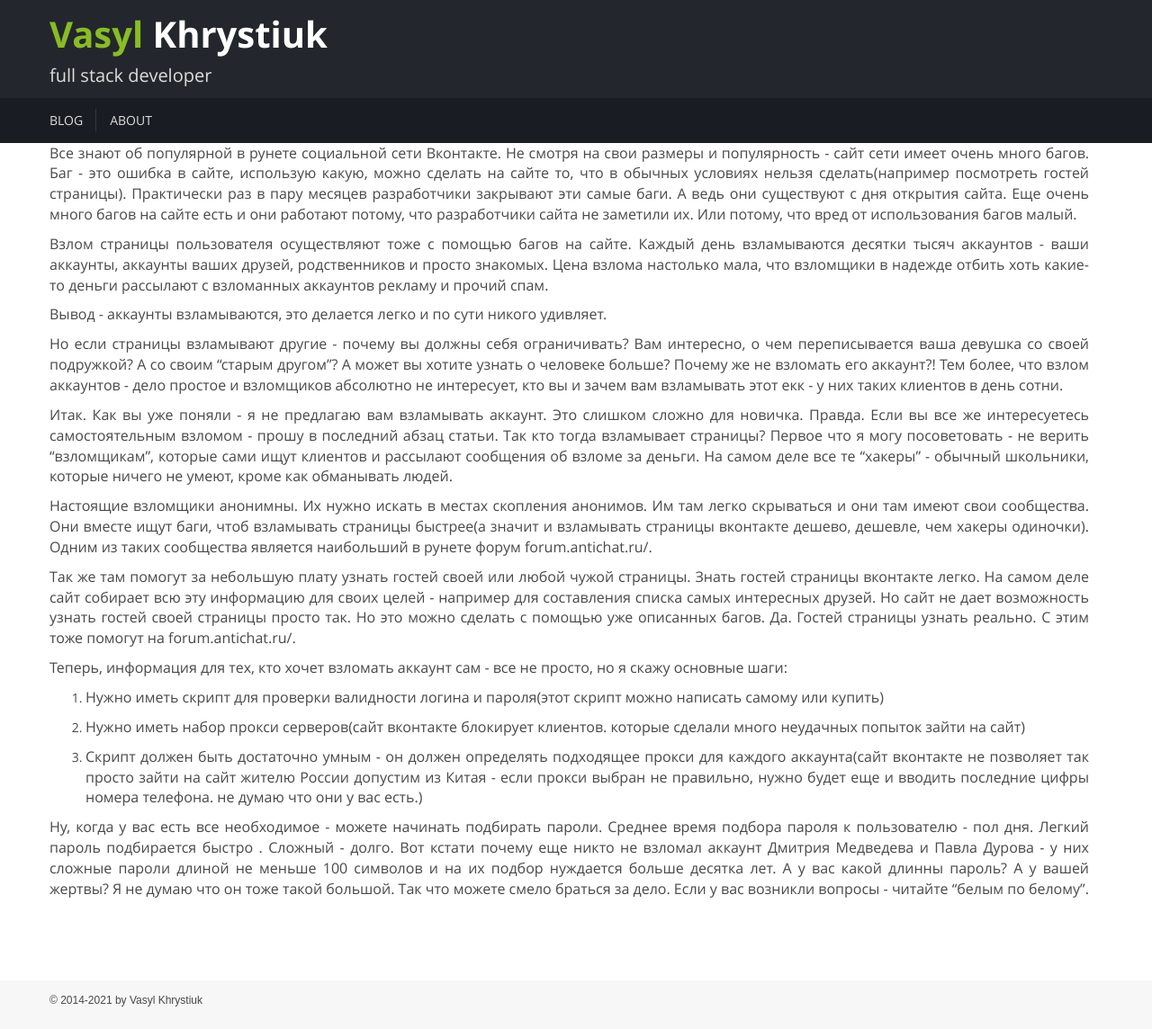
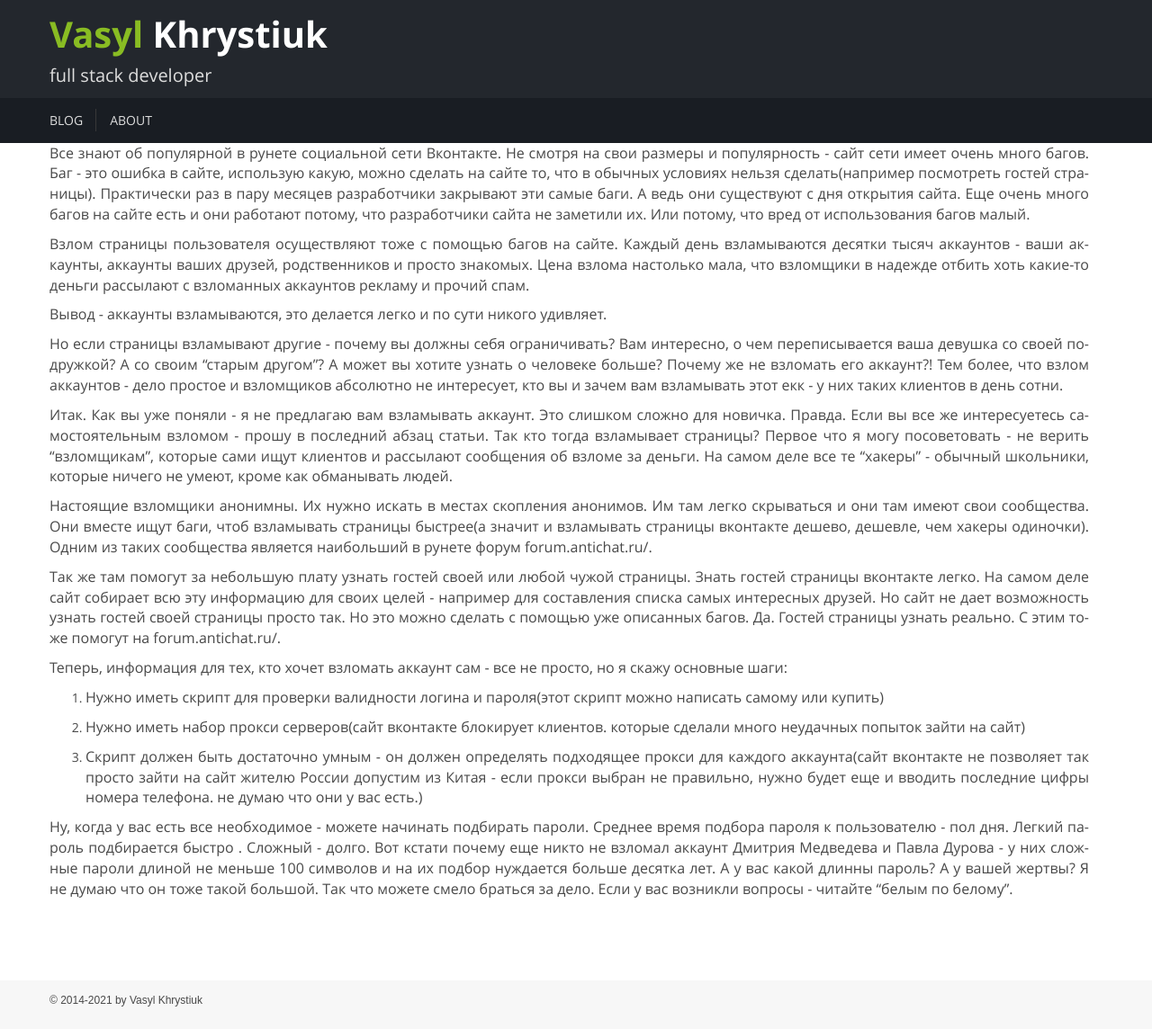
Before and after one commit to msangel/msangel.github.io, a Jekyll site: the page built from _posts/2014-03-14-vzlom-vkontakte.markdown, in a window 1280 px wide. Shown: the whole page at 90% size. Built offline with Jekyll 4.4.1, drawn with Linux system fonts in a browser that asks for light colours; our own code applies the rules of GitHub Pages for plain Markdown files; comment, search, counter and statistics services are not loaded.

Commit message:
Updated Vzlom Vkontakte

```diff
--- a/_posts/2014-03-14-vzlom-vkontakte.markdown
+++ b/_posts/2014-03-14-vzlom-vkontakte.markdown
@@ -3,28 +3,28 @@ title: взлом страницы вконтакте
 date: 2014-03-14 01:32:00 Z
 ---
 
-Все знают об популярной в рунете социальной сети Вконтакте. Не смотря на свои размеры и популярность - сайт сети имеет очень много багов. Баг - это ошибка в сайте, использую какую, можно сделать на сайте то, что в обычных условиях нельзя сделать(например посмотреть гостей страницы). Практически раз в пару месяцев разработчики закрывают эти самые  баги. А ведь они существуют с дня открытия сайта. Еще очень много багов на сайте есть и они работают потому, что разработчики сайта не заметили их. Или потому, что вред от использования багов малый.
+Все зна&shy;ют об по&shy;пу&shy;ляр&shy;ной в ру&shy;не&shy;те со&shy;ци&shy;аль&shy;ной се&shy;ти Вкон&shy;так&shy;те. Не смот&shy;ря на свои раз&shy;ме&shy;ры и по&shy;пу&shy;ляр&shy;ность - сайт се&shy;ти име&shy;ет очень мно&shy;го ба&shy;гов. Баг - это ошиб&shy;ка в сай&shy;те, ис&shy;поль&shy;зую ка&shy;кую, мож&shy;но сде&shy;лать на сай&shy;те то, что в обыч&shy;ных усло&shy;ви&shy;ях не&shy;льзя сде&shy;лать(на&shy;при&shy;мер по&shy;смот&shy;реть гос&shy;тей стра&shy;ни&shy;цы). Прак&shy;ти&shy;чес&shy;ки раз в па&shy;ру ме&shy;ся&shy;цев раз&shy;ра&shy;бот&shy;чи&shy;ки за&shy;кры&shy;ва&shy;ют эти са&shy;мые  ба&shy;ги. А ведь они су&shy;щест&shy;ву&shy;ют с дня от&shy;кры&shy;тия сай&shy;та. Еще очень мно&shy;го ба&shy;гов на сай&shy;те есть и они ра&shy;бо&shy;та&shy;ют по&shy;то&shy;му, что раз&shy;ра&shy;бот&shy;чи&shy;ки сай&shy;та не за&shy;ме&shy;ти&shy;ли их. Или по&shy;то&shy;му, что вред от ис&shy;поль&shy;зо&shy;ва&shy;ния ба&shy;гов ма&shy;лый.
 
-Взлом страницы пользователя осуществляют тоже с помощью багов на сайте. Каждый день взламываются десятки тысяч аккаунтов - ваши аккаунты, аккаунты ваших друзей, родственников и просто знакомых. Цена взлома настолько мала, что взломщики в надежде отбить хоть какие-то деньги рассылают с взломанных аккаунтов рекламу и прочий спам.
+Взлом стра&shy;ни&shy;цы поль&shy;зо&shy;ва&shy;те&shy;ля осу&shy;щест&shy;вля&shy;ют то&shy;же с по&shy;мощью ба&shy;гов на сай&shy;те. Каж&shy;дый день взла&shy;мы&shy;ва&shy;ют&shy;ся де&shy;сят&shy;ки ты&shy;сяч ак&shy;каун&shy;тов - ва&shy;ши ак&shy;каун&shy;ты, ак&shy;каун&shy;ты ва&shy;ших дру&shy;зей, родст&shy;вен&shy;ни&shy;ков и прос&shy;то зна&shy;ко&shy;мых. Це&shy;на взло&shy;ма на&shy;столь&shy;ко ма&shy;ла, что взлом&shy;щи&shy;ки в на&shy;деж&shy;де от&shy;бить хоть ка&shy;кие-то день&shy;ги рас&shy;сы&shy;ла&shy;ют с взло&shy;ман&shy;ных ак&shy;каун&shy;тов рек&shy;ла&shy;му и про&shy;чий спам.
 
-Вывод - аккаунты взламываются, это делается легко и по сути никого удивляет.
+Вы&shy;вод - ак&shy;каун&shy;ты взла&shy;мы&shy;ва&shy;ют&shy;ся, это де&shy;ла&shy;ет&shy;ся лег&shy;ко и по су&shy;ти ни&shy;ко&shy;го удив&shy;ля&shy;ет.
 
-Но если страницы взламывают другие - почему вы должны себя ограничивать? Вам интересно, о чем переписывается ваша девушка со своей подружкой? А со своим "старым другом"? А может вы хотите узнать о человеке больше? Почему же не взломать его аккаунт?!  Тем более, что взлом аккаунтов - дело простое и взломщиков абсолютно не интересует, кто вы и зачем вам взламывать  этот екк - у них таких клиентов в день сотни.
+Но если стра&shy;ни&shy;цы взла&shy;мы&shy;ва&shy;ют дру&shy;гие - по&shy;че&shy;му вы долж&shy;ны се&shy;бя огра&shy;ни&shy;чи&shy;вать? Вам ин&shy;те&shy;рес&shy;но, о чем пе&shy;ре&shy;пи&shy;сы&shy;ва&shy;ет&shy;ся ва&shy;ша де&shy;вуш&shy;ка со сво&shy;ей по&shy;друж&shy;кой? А со сво&shy;им "ста&shy;рым дру&shy;гом"? А мо&shy;жет вы хо&shy;ти&shy;те узнать о че&shy;ло&shy;ве&shy;ке боль&shy;ше? По&shy;че&shy;му же не взло&shy;мать его ак&shy;каунт?!  Тем бо&shy;лее, что взлом ак&shy;каун&shy;тов - де&shy;ло прос&shy;тое и взлом&shy;щи&shy;ков аб&shy;со&shy;лют&shy;но не ин&shy;те&shy;ре&shy;су&shy;ет, кто вы и за&shy;чем вам взла&shy;мы&shy;вать  этот екк - у них та&shy;ких кли&shy;ен&shy;тов в день сот&shy;ни.
 
-Итак. Как вы уже поняли - я не предлагаю вам взламывать аккаунт. Это слишком сложно для новичка. Правда. Если вы все же интересуетесь самостоятельным взломом - прошу в последний абзац статьи. Так кто тогда взламывает страницы? Первое что я могу посоветовать - не верить "взломщикам", которые сами ищут клиентов и рассылают сообщения об взломе за деньги. На самом деле все те "хакеры" - обычный школьники, которые ничего не умеют, кроме как обманывать людей.
+Итак. Как вы уже по&shy;ня&shy;ли - я не пред&shy;ла&shy;гаю вам взла&shy;мы&shy;вать ак&shy;каунт. Это слиш&shy;ком слож&shy;но для но&shy;вич&shy;ка. Прав&shy;да. Если вы все же ин&shy;те&shy;ре&shy;су&shy;е&shy;тесь са&shy;мос&shy;то&shy;я&shy;тель&shy;ным взло&shy;мом - про&shy;шу в по&shy;след&shy;ний аб&shy;зац статьи. Так кто тог&shy;да взла&shy;мы&shy;ва&shy;ет стра&shy;ни&shy;цы? Пер&shy;вое что я мо&shy;гу по&shy;со&shy;ве&shy;то&shy;вать - не ве&shy;рить "взлом&shy;щи&shy;кам", ко&shy;то&shy;рые са&shy;ми ищут кли&shy;ен&shy;тов и рас&shy;сы&shy;ла&shy;ют со&shy;об&shy;ще&shy;ния об взло&shy;ме за день&shy;ги. На са&shy;мом де&shy;ле все те "ха&shy;ке&shy;ры" - обыч&shy;ный школь&shy;ни&shy;ки, ко&shy;то&shy;рые ни&shy;че&shy;го не уме&shy;ют, кро&shy;ме как об&shy;ма&shy;ны&shy;вать лю&shy;дей.
 
-Настоящие взломщики анонимны. Их нужно искать в местах скопления анонимов. Им там легко скрываться и они там имеют свои сообщества. Они вместе ищут баги, чтоб взламывать страницы быстрее(а значит и взламывать страницы вконтакте дешево, дешевле, чем хакеры одиночки). Одним из таких сообщества является наибольший в рунете форум forum.antichat.ru/.
+На&shy;сто&shy;я&shy;щие взлом&shy;щи&shy;ки ано&shy;ним&shy;ны. Их нуж&shy;но ис&shy;кать в мес&shy;тах скоп&shy;ле&shy;ния ано&shy;ни&shy;мов. Им там лег&shy;ко скры&shy;вать&shy;ся и они там име&shy;ют свои со&shy;об&shy;щест&shy;ва. Они вмес&shy;те ищут ба&shy;ги, чтоб взла&shy;мы&shy;вать стра&shy;ни&shy;цы быст&shy;рее(а зна&shy;чит и взла&shy;мы&shy;вать стра&shy;ни&shy;цы вкон&shy;так&shy;те де&shy;ше&shy;во, де&shy;шев&shy;ле, чем ха&shy;ке&shy;ры оди&shy;ноч&shy;ки). Од&shy;ним из та&shy;ких со&shy;об&shy;щест&shy;ва яв&shy;ля&shy;ет&shy;ся наиболь&shy;ший в ру&shy;не&shy;те фо&shy;рум forum.antichat.ru/.
 
-Так же там помогут за небольшую плату узнать гостей своей или любой чужой страницы. Знать гостей страницы вконтакте легко. На самом деле сайт собирает всю эту информацию для своих целей - например для составления списка самых интересных друзей. Но сайт не дает возможность узнать гостей своей страницы просто так. Но это можно сделать с помощью уже описанных багов. Да. Гостей страницы узнать реально. С этим тоже помогут на forum.antichat.ru/.
+Так же там по&shy;мо&shy;гут за не&shy;боль&shy;шую пла&shy;ту узнать гос&shy;тей сво&shy;ей или лю&shy;бой чу&shy;жой стра&shy;ни&shy;цы. Знать гос&shy;тей стра&shy;ни&shy;цы вкон&shy;так&shy;те лег&shy;ко. На са&shy;мом де&shy;ле сайт со&shy;би&shy;ра&shy;ет всю эту ин&shy;фор&shy;ма&shy;цию для сво&shy;их це&shy;лей - на&shy;при&shy;мер для со&shy;став&shy;ле&shy;ния спис&shy;ка са&shy;мых ин&shy;те&shy;рес&shy;ных дру&shy;зей. Но сайт не да&shy;ет воз&shy;мож&shy;ность узнать гос&shy;тей сво&shy;ей стра&shy;ни&shy;цы прос&shy;то так. Но это мож&shy;но сде&shy;лать с по&shy;мощью уже опи&shy;сан&shy;ных ба&shy;гов. Да. Гос&shy;тей стра&shy;ни&shy;цы узнать ре&shy;аль&shy;но. С этим то&shy;же по&shy;мо&shy;гут на forum.antichat.ru/.
 
-Теперь, информация для тех, кто хочет взломать аккаунт сам - все не просто, но я скажу основные шаги:
+Те&shy;перь, ин&shy;фор&shy;ма&shy;ция для тех, кто хо&shy;чет взло&shy;мать ак&shy;каунт сам - все не прос&shy;то, но я ска&shy;жу ос&shy;нов&shy;ные ша&shy;ги:
 
-1. Нужно иметь скрипт для проверки валидности логина и пароля(этот скрипт можно написать самому или купить)
+1. Нуж&shy;но иметь скрипт для про&shy;вер&shy;ки ва&shy;лид&shy;нос&shy;ти ло&shy;ги&shy;на и па&shy;ро&shy;ля(этот скрипт мож&shy;но на&shy;пи&shy;сать са&shy;мо&shy;му или ку&shy;пить)
 
-2. Нужно иметь набор прокси серверов(сайт вконтакте блокирует клиентов. которые сделали много неудачных попыток зайти на сайт)
+2. Нуж&shy;но иметь на&shy;бор прок&shy;си сер&shy;ве&shy;ров(сайт вкон&shy;так&shy;те бло&shy;ки&shy;ру&shy;ет кли&shy;ен&shy;тов. ко&shy;то&shy;рые сде&shy;ла&shy;ли мно&shy;го не&shy;удач&shy;ных по&shy;пы&shy;ток зай&shy;ти на сайт)
 
-3. Скрипт должен быть достаточно умным - он должен определять подходящее прокси для каждого аккаунта(сайт вконтакте не позволяет так просто зайти на сайт жителю России допустим из Китая - если прокси выбран не правильно, нужно будет еще и вводить последние цифры номера телефона. не думаю что они у вас есть.)
+3. Скрипт дол&shy;жен быть до&shy;ста&shy;точ&shy;но ум&shy;ным - он дол&shy;жен опре&shy;де&shy;лять под&shy;хо&shy;дя&shy;щее прок&shy;си для каж&shy;до&shy;го ак&shy;каун&shy;та(сайт вкон&shy;так&shy;те не по&shy;зво&shy;ля&shy;ет так прос&shy;то зай&shy;ти на сайт жи&shy;те&shy;лю Рос&shy;сии до&shy;пус&shy;тим из Ки&shy;тая - если прок&shy;си вы&shy;бран не пра&shy;виль&shy;но, нуж&shy;но бу&shy;дет еще и вво&shy;дить по&shy;след&shy;ние циф&shy;ры но&shy;ме&shy;ра те&shy;ле&shy;фо&shy;на. не ду&shy;маю что они у вас есть.)
 
-Ну, когда у вас есть все необходимое - можете начинать подбирать пароли. Среднее время подбора пароля к пользователю - пол дня. Легкий пароль подбирается быстро . Сложный - долго. Вот кстати почему еще никто не взломал аккаунт Дмитрия Медведева и Павла Дурова - у них сложные пароли длиной не меньше 100 символов и на их подбор нуждается больше десятка лет. А у вас какой длинны пароль? А у вашей жертвы? Я не думаю что он тоже такой большой. Так что можете смело браться за дело.  Если у вас возникли вопросы - читайте "белым по белому".
+Ну, ког&shy;да у вас есть все не&shy;об&shy;хо&shy;ди&shy;мое - мо&shy;же&shy;те на&shy;чи&shy;нать под&shy;би&shy;рать па&shy;ро&shy;ли. Сред&shy;нее вре&shy;мя под&shy;бо&shy;ра па&shy;ро&shy;ля к поль&shy;зо&shy;ва&shy;те&shy;лю - пол дня. Лег&shy;кий па&shy;роль под&shy;би&shy;ра&shy;ет&shy;ся быст&shy;ро . Слож&shy;ный - дол&shy;го. Вот кста&shy;ти по&shy;че&shy;му еще ни&shy;кто не взло&shy;мал ак&shy;каунт Дмит&shy;рия Мед&shy;ве&shy;де&shy;ва и Пав&shy;ла Ду&shy;ро&shy;ва - у них слож&shy;ные па&shy;ро&shy;ли дли&shy;ной не мень&shy;ше 100 сим&shy;во&shy;лов и на их под&shy;бор нуж&shy;да&shy;ет&shy;ся боль&shy;ше де&shy;сят&shy;ка лет. А у вас ка&shy;кой длин&shy;ны па&shy;роль? А у ва&shy;шей жерт&shy;вы? Я не ду&shy;маю что он то&shy;же та&shy;кой боль&shy;шой. Так что мо&shy;же&shy;те сме&shy;ло брать&shy;ся за де&shy;ло.  Если у вас воз&shy;ник&shy;ли во&shy;про&shy;сы - чи&shy;тай&shy;те "бе&shy;лым по бе&shy;ло&shy;му".
 
-<font color="#ffffff" style="background-color:rgb(255,255,255)">Текст создан с небольшой  развлекательной целью -  проверить количество визитов на страницу с поисковых систем. Я думаю, что запрос "взлом страницы вконтакте" пользуется некоторой популярностью.  Сама статья - бред в чистом виде. Я старался писать меньше идиотизма, но для показания "простоты взлома" пришлось местами обмануть логику. Целевая аудитория статьи(те кто не смогли прочитать этот текст предположительно) не должна увидеть противоречий. Да и всем безразлично. Меня интересует только отчет от гугл аналитикс. Вот.</font>
+<font color="#ffffff" style="background-color:rgb(255,255,255)">Текст со&shy;здан с не&shy;боль&shy;шой  раз&shy;вле&shy;ка&shy;тель&shy;ной целью -  про&shy;ве&shy;рить ко&shy;ли&shy;чест&shy;во ви&shy;зи&shy;тов на стра&shy;ни&shy;цу с по&shy;ис&shy;ко&shy;вых сис&shy;тем. Я ду&shy;маю, что за&shy;прос "взлом стра&shy;ни&shy;цы вкон&shy;так&shy;те" поль&shy;зу&shy;ет&shy;ся не&shy;ко&shy;то&shy;рой по&shy;пу&shy;ляр&shy;ностью.  Са&shy;ма статья - бред в чис&shy;том ви&shy;де. Я ста&shy;рал&shy;ся пи&shy;сать мень&shy;ше иди&shy;о&shy;тиз&shy;ма, но для по&shy;ка&shy;за&shy;ния "прос&shy;то&shy;ты взло&shy;ма" при&shy;шлось мес&shy;та&shy;ми об&shy;ма&shy;нуть ло&shy;ги&shy;ку. Це&shy;ле&shy;вая ауди&shy;то&shy;рия статьи(те кто не смог&shy;ли про&shy;чи&shy;тать этот текст пред&shy;по&shy;ло&shy;жи&shy;тель&shy;но) не долж&shy;на уви&shy;деть про&shy;ти&shy;во&shy;ре&shy;чий. Да и всем без&shy;раз&shy;лич&shy;но. Ме&shy;ня ин&shy;те&shy;ре&shy;су&shy;ет толь&shy;ко от&shy;чет от гугл ана&shy;ли&shy;тикс. Вот.</font>
```
